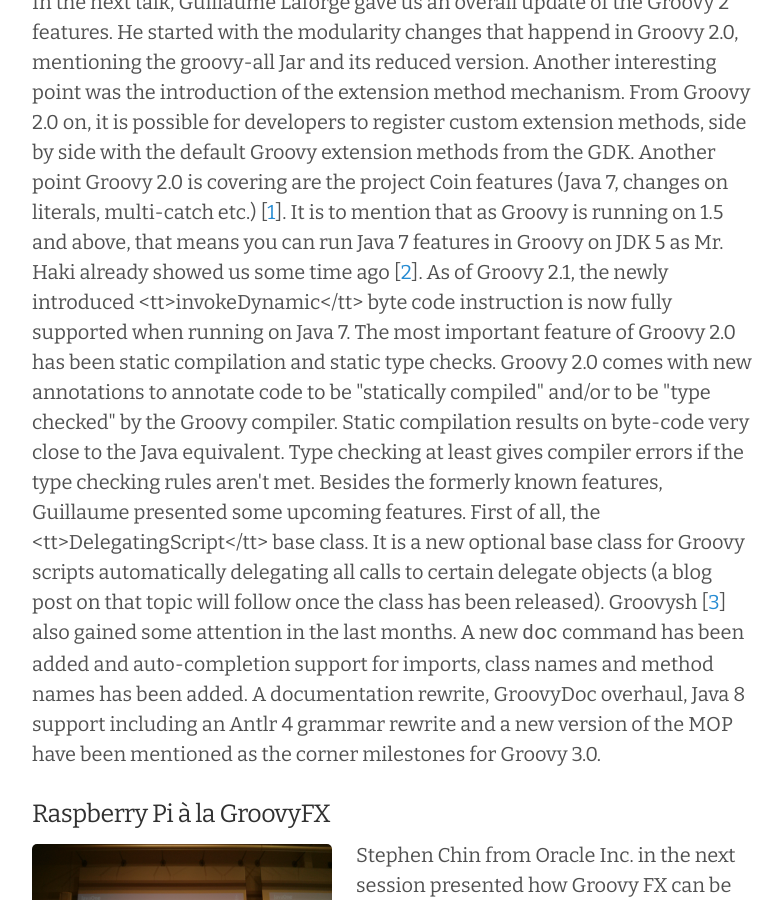
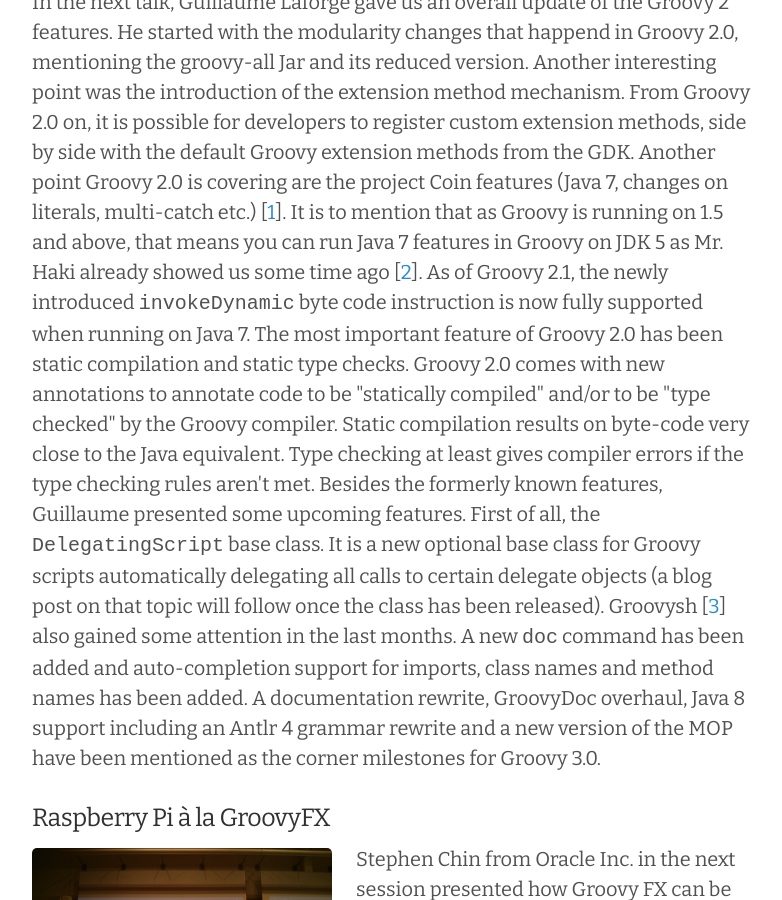
Before and after one commit to andresteingress/andresteingress.github.io, a Jekyll site: the page built from _posts/2013-05-24-gr8conf-2013-first-conference-day.html, in a window 1280 px wide and 900 px high, scrolled down 1409 px. Shown: the whole window, without its empty margins (248-1030 px from the left). Built offline with Jekyll 4.4.1, drawn with Linux system fonts in a browser that asks for light colours; Markdown is read by kramdown in place of the engine named in the settings; comment, search, counter and statistics services are not loaded.

Commit message:
fixed tt

```diff
--- a/_posts/2013-05-24-gr8conf-2013-first-conference-day.html
+++ b/_posts/2013-05-24-gr8conf-2013-first-conference-day.html
@@ -31,11 +31,11 @@
 
 In the next talk, Guillaume Laforge gave us an overall update of the Groovy 2 features. He started with the modularity changes that happend in Groovy 2.0, mentioning the groovy-all Jar and its reduced version. Another interesting point was the introduction of the extension method mechanism. From Groovy 2.0 on, it is possible for developers to register custom extension methods, side by side with the default Groovy extension methods from the GDK.
 
-Another point Groovy 2.0 is covering are the project Coin features (Java 7, changes on literals, multi-catch etc.) [<a href="penjdk.java.net/projects/coin/">1</a>]. It is to mention that as Groovy is running on 1.5 and above, that means you can run Java 7 features in Groovy on JDK 5 as Mr. Haki already showed us some time ago [<a href="http://java.dzone.com/articles/groovy-goodness-using-project">2</a>]. As of Groovy 2.1, the newly introduced &lt;tt&gt;invokeDynamic&lt;/tt&gt; byte code instruction is now fully supported when running on Java 7.
+Another point Groovy 2.0 is covering are the project Coin features (Java 7, changes on literals, multi-catch etc.) [<a href="penjdk.java.net/projects/coin/">1</a>]. It is to mention that as Groovy is running on 1.5 and above, that means you can run Java 7 features in Groovy on JDK 5 as Mr. Haki already showed us some time ago [<a href="http://java.dzone.com/articles/groovy-goodness-using-project">2</a>]. As of Groovy 2.1, the newly introduced <tt>invokeDynamic</tt> byte code instruction is now fully supported when running on Java 7.
 
 The most important feature of Groovy 2.0 has been static compilation and static type checks. Groovy 2.0 comes with new annotations to annotate code to be "statically compiled" and/or to be "type checked" by the Groovy compiler. Static compilation results on byte-code very close to the Java equivalent. Type checking at least gives compiler errors if the type checking rules aren't met.
 
-Besides the formerly known features, Guillaume presented some upcoming features. First of all, the &lt;tt&gt;DelegatingScript&lt;/tt&gt; base class. It is a new optional base class for Groovy scripts automatically delegating all calls to certain delegate objects (a blog post on that topic will follow once the class has been released).
+Besides the formerly known features, Guillaume presented some upcoming features. First of all, the <tt>DelegatingScript</tt> base class. It is a new optional base class for Groovy scripts automatically delegating all calls to certain delegate objects (a blog post on that topic will follow once the class has been released).
 
 Groovysh [<a href="http://groovy.codehaus.org/Groovy+Shell">3</a>] also gained some attention in the last months. A new <tt>doc</tt> command has been added and auto-completion support for imports, class names and method names has been added.
 
```
